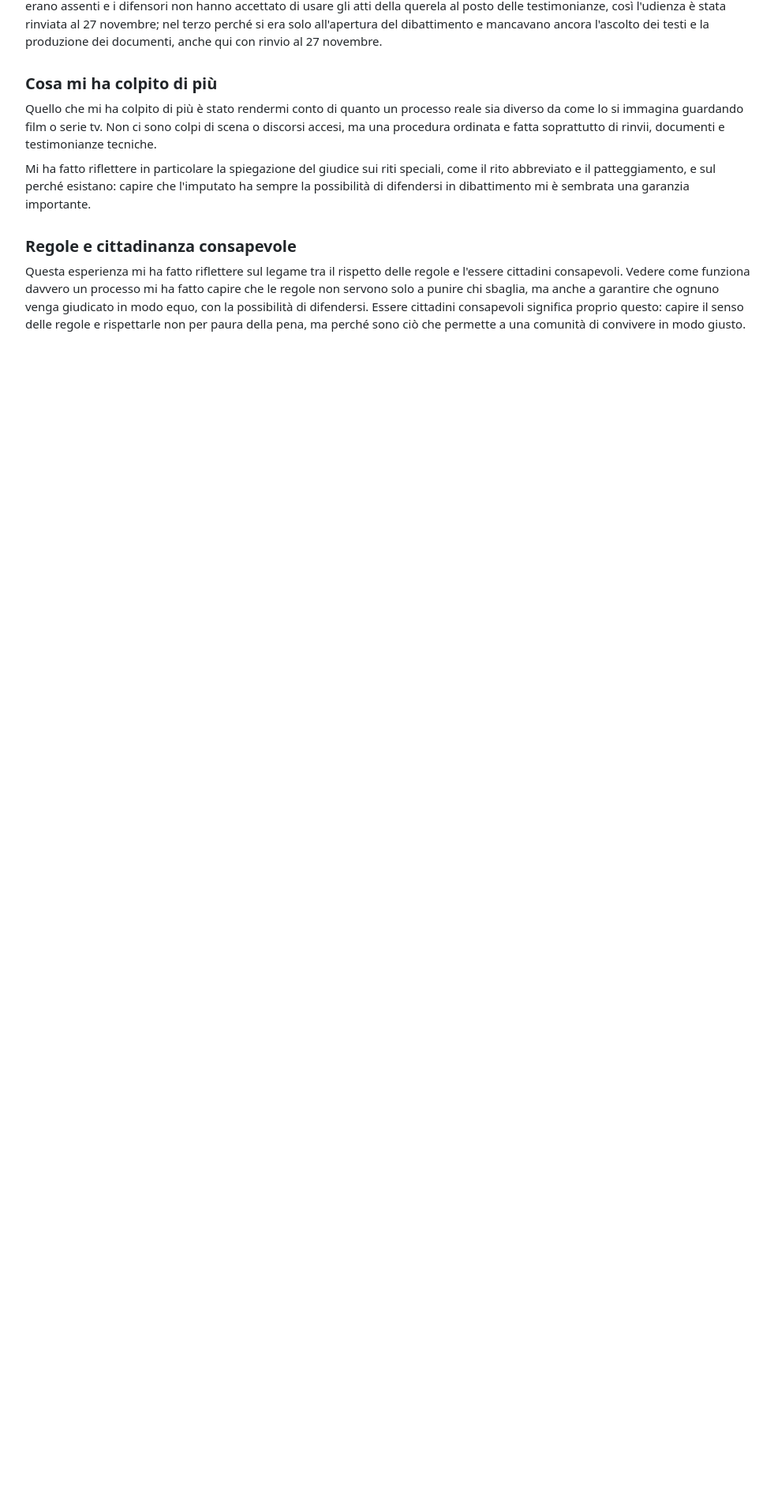
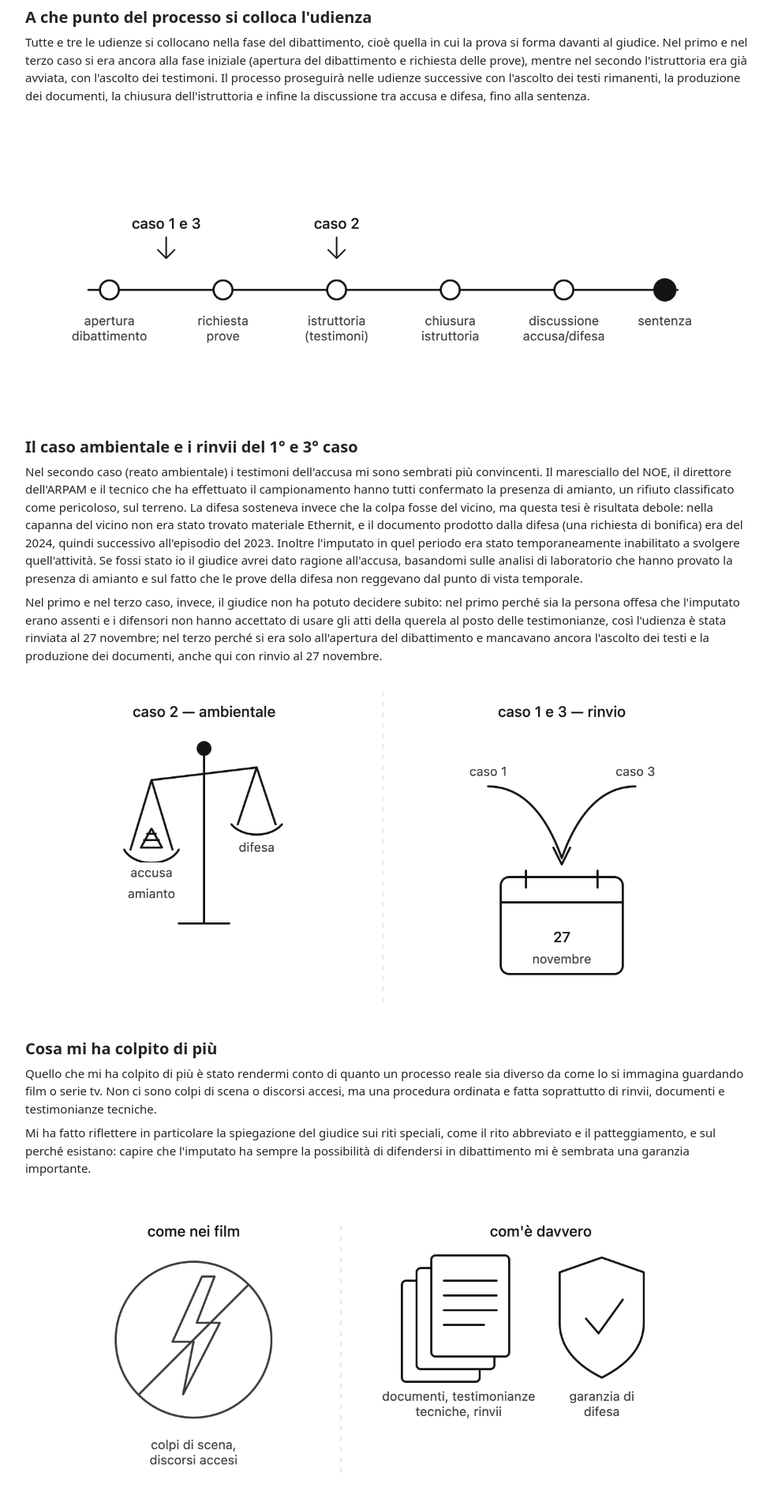
Before and after one commit to Mattiacinti007/website, a plain HTML site: page progetti_camere.html in a window 1280 px wide. Shown: the part 825-2718 px from the top of the page at 79% size, without its empty margins (148-1129 px from the left). Before the commit the page ends 1355 px from the top, so only its background shows below. Drawn offline with nearby package versions, Linux system fonts and the light colour scheme.

Commit message:
inserimento immagini per la parte delle camere penali

```diff
--- a/progetti_camere.html
+++ b/progetti_camere.html
@@ -63,6 +63,7 @@
                 terzo caso l'imputato era accusato di frode informatica (art. 640 ter CP), per essersi finto agente di
                 banca e aver fatto accreditare 2450 € su una carta Intesa San Paolo; la pena prevista è da 6 mesi a 3
                 anni e una multa da 50 a 516 €.</p>
+            <img src="images/tre_casi.jpg" alt="Logo" class="immagine-centrata">
             <br>
             <h5><b>A che punto del processo si colloca l'udienza</b></h5>
             <p>Tutte e tre le udienze si collocano nella fase del dibattimento, cioè quella in cui la prova si forma
@@ -71,7 +72,7 @@
                 dei testimoni. Il processo proseguirà nelle udienze successive con l'ascolto dei testi rimanenti, la
                 produzione dei documenti, la chiusura dell'istruttoria e infine la discussione tra accusa e difesa, fino
                 alla sentenza.</p>
-            <br>
+            <img src="images/fasi_dibattimento_timeline.png" alt="dibattimento" class="immagine-centrata">
             <h5><b>Il caso ambientale e i rinvii del 1° e 3° caso</b></h5>
             <p>Nel secondo caso (reato ambientale) i testimoni dell'accusa mi sono sembrati più convincenti. Il
                 maresciallo del NOE, il direttore dell'ARPAM e il tecnico che ha effettuato il campionamento hanno tutti
@@ -88,8 +89,8 @@
                 querela al posto delle testimonianze, così l'udienza è stata rinviata al 27 novembre; nel terzo perché
                 si era solo all'apertura del dibattimento e mancavano ancora l'ascolto dei testi e la produzione dei
                 documenti, anche qui con rinvio al 27 novembre.</p>
+            <img src="images/caso_ambientale_e_rinvii.png" alt="rinvii" class="immagine-centrata">
 
-            <br>
             <h5><b>Cosa mi ha colpito di più</b></h5>
             <p>Quello che mi ha colpito di più è stato rendermi conto di quanto un processo reale sia diverso da come lo
                 si immagina guardando film o serie tv. Non ci sono colpi di scena o discorsi accesi, ma una procedura
@@ -98,8 +99,8 @@
             <p>Mi ha fatto riflettere in particolare la spiegazione del giudice sui riti speciali, come il rito
                 abbreviato e il patteggiamento, e sul perché esistano: capire che l'imputato ha sempre la possibilità di
                 difendersi in dibattimento mi è sembrata una garanzia importante.</p>
+            <img src="images/aspettativa_vs_realta_processo.png" alt="realtà" class="immagine-centrata">
 
-            <br>
             <h5><b>Regole e cittadinanza consapevole</b></h5>
             <p>Questa esperienza mi ha fatto riflettere sul legame tra il rispetto delle regole e l'essere cittadini
                 consapevoli. Vedere come funziona davvero un processo mi ha fatto capire che le regole non servono solo
@@ -107,6 +108,7 @@
                 di difendersi. Essere cittadini consapevoli significa proprio questo: capire il senso delle regole e
                 rispettarle non per paura della pena, ma perché sono ciò che permette a una comunità di convivere in
                 modo giusto.</p>
+            <img src="images/regole_cittadinanza_consapevole.png" alt="cittadinanza consapevole" class="immagine-centrata">
 
 
         </div>
```
Also changed, not shown: images/aspettativa_vs_realta_processo.png (added), images/caso_ambientale_e_rinvii.png (added), images/fasi_dibattimento_timeline.png (added), images/regole_cittadinanza_consapevole.png (added), images/tre_casi.jpg (added), 2 other files.
